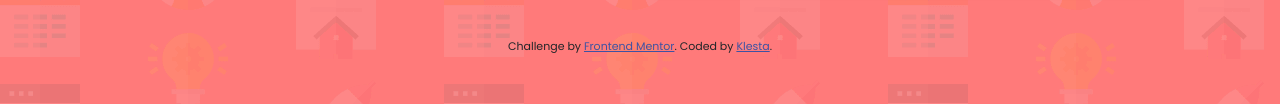
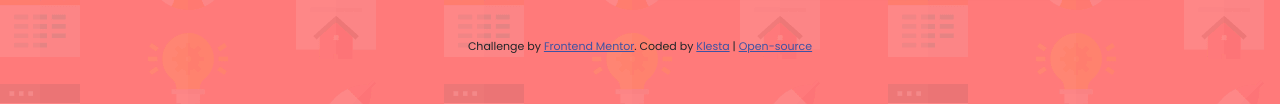
Before and after one commit to klezi10/Coding-Challenge-intro-component-with-signup-form, a plain HTML site: page index.html in a window 1280 px wide. Shown: the part 652-756 px from the top of the page. Drawn offline with nearby package versions, Linux system fonts and the light colour scheme.

Commit message:
added github page

```diff
--- a/index.html
+++ b/index.html
@@ -102,7 +102,15 @@
             target="_blank"
             title="Klesta's Web Developer Profile"
             >Klesta</a
-          >.
+          >
+          |
+          <a
+            href="https://github.com/klezi10/intro-component-with-signup-form"
+            target="_blank"
+            title="GitHub Code"
+          >
+            Open-source</a
+          >
         </p>
       </footer>
     </div>
```
